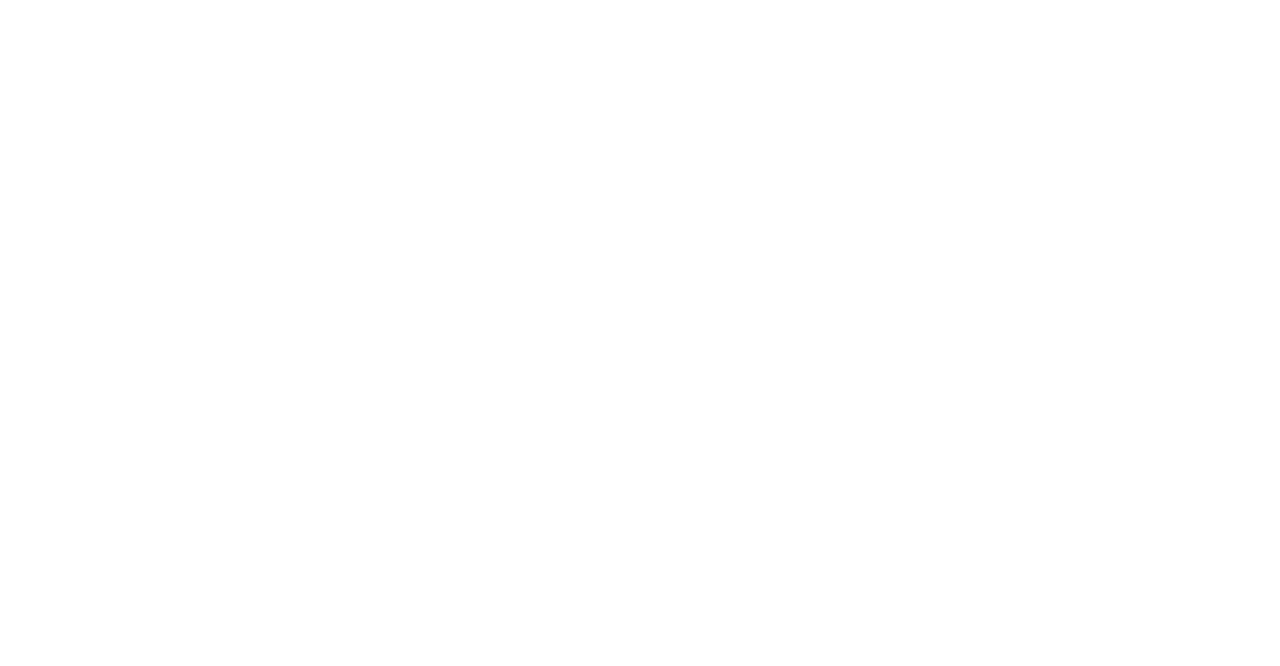
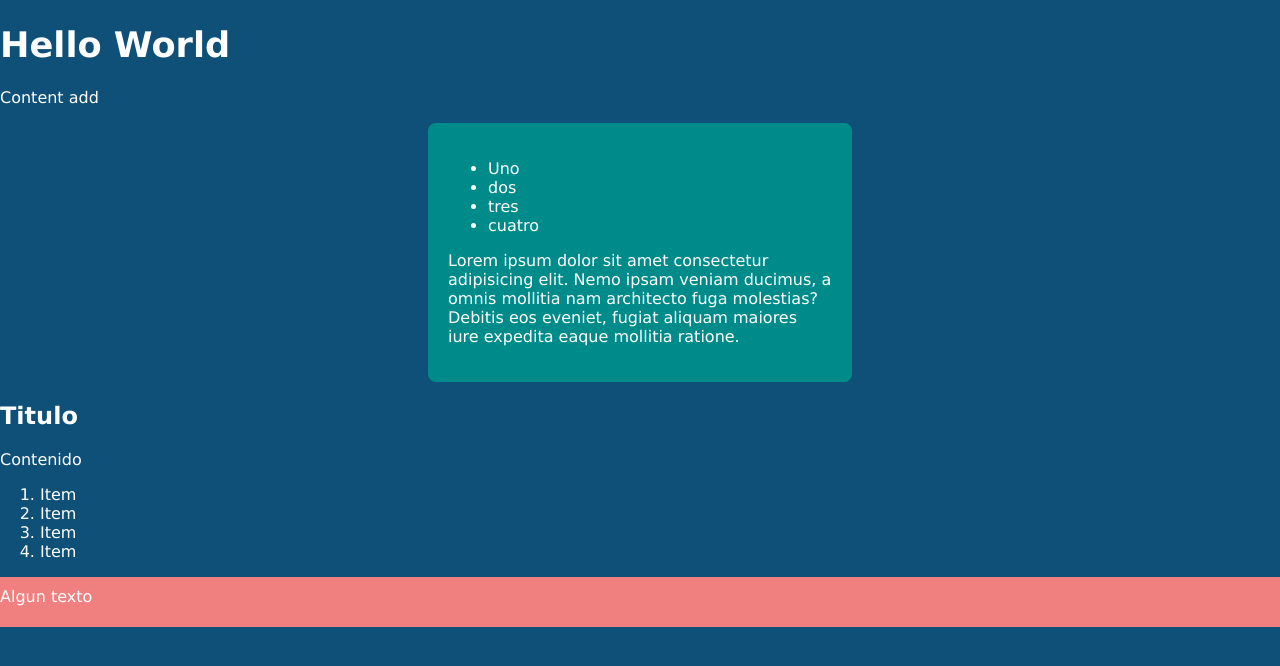
Before and after one commit to alexbaezd/simple-gulp-boilerplate, a website: page src/index.html in a window 1280 px wide. Drawn offline with nearby package versions, Linux system fonts and the light colour scheme; files that its build step writes are made by us from their sources.

Commit message:
Contenido de prueba

```diff
--- a/src/index.html
+++ b/src/index.html
@@ -5,8 +5,33 @@
     <meta name="viewport" content="width=device-width, initial-scale=1.0">
     <meta http-equiv="X-UA-Compatible" content="ie=edge">
     <title>Web</title>
+   <link rel="stylesheet" href="css/style.css">
 </head>
 <body>
-
+    <h1>Hello World</h1>
+    <p>Content add</p>
+    <div class="container">
+        <ul>
+            <li>Uno</li>
+            <li>dos</li>
+            <li>tres</li>
+            <li>cuatro</li>
+        </ul>
+        <p>Lorem ipsum dolor sit amet consectetur adipisicing elit. Nemo ipsam veniam ducimus, a omnis mollitia nam architecto fuga molestias? Debitis eos eveniet, fugiat aliquam maiores iure expedita eaque mollitia ratione.</p>
+    </div>
+    <section>
+        <h2>Titulo</h2>
+        <p>Contenido</p>
+        <ol>
+            <li>Item</li>
+            <li>Item</li>
+            <li>Item</li>
+            <li>Item</li>
+        </ol>
+    </section>
+    <footer>
+        <span>Algun texto</span>
+    </footer>
+    <script src="js/app.js"></script>
 </body>
 </html>
--- /dev/null
+++ b/src/js/index.js
@@ -0,0 +1,4 @@
+console.log('Hello World');
+alert('Hello');
+alert('hello again');
+alert('contructor js')
--- /dev/null
+++ b/src/scss/style.scss
@@ -0,0 +1,36 @@
+$bg-color:hsl(202, 79%, 26%);
+$color-text:#fff;
+$fs-h1:2.2em;
+$fs-h2:1.8em;
+$p-size:1.3em;
+
+body{
+    background: $bg-color;
+    color:$color-text;
+    box-sizing: border-box;
+    font-family: Verdana, Geneva, Tahoma, sans-serif;
+    padding: 0;
+    margin: 0;
+}
+
+h1{
+
+    font-size: $fs-h1;
+    font-weight: 600;
+}
+.container{
+    background: darkcyan;
+    padding: 20px;
+    width: 30%;
+    border-radius: 8px;
+    margin: 0 auto;
+}
+
+footer{
+
+    width: 100%;
+    height: 5vh;
+    background: lightcoral;
+    padding-top: 10px;
+    margin-top: 10px;
+}
```
